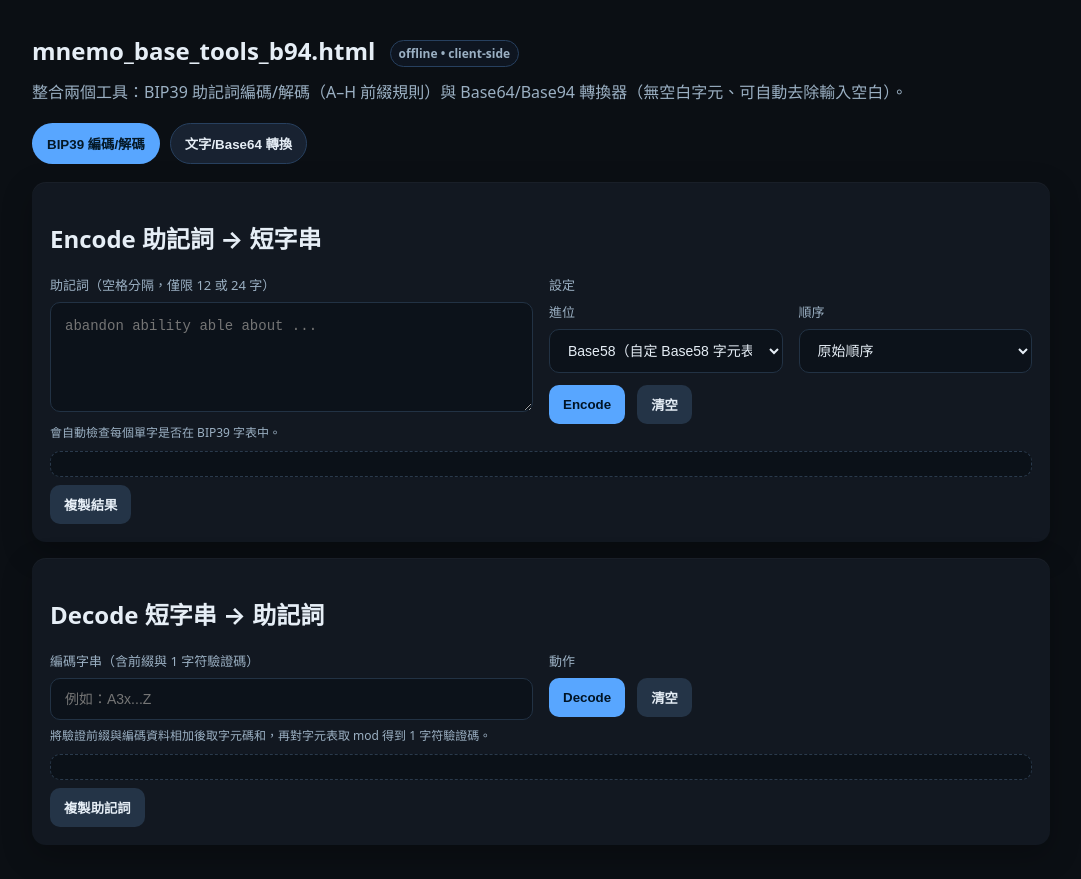
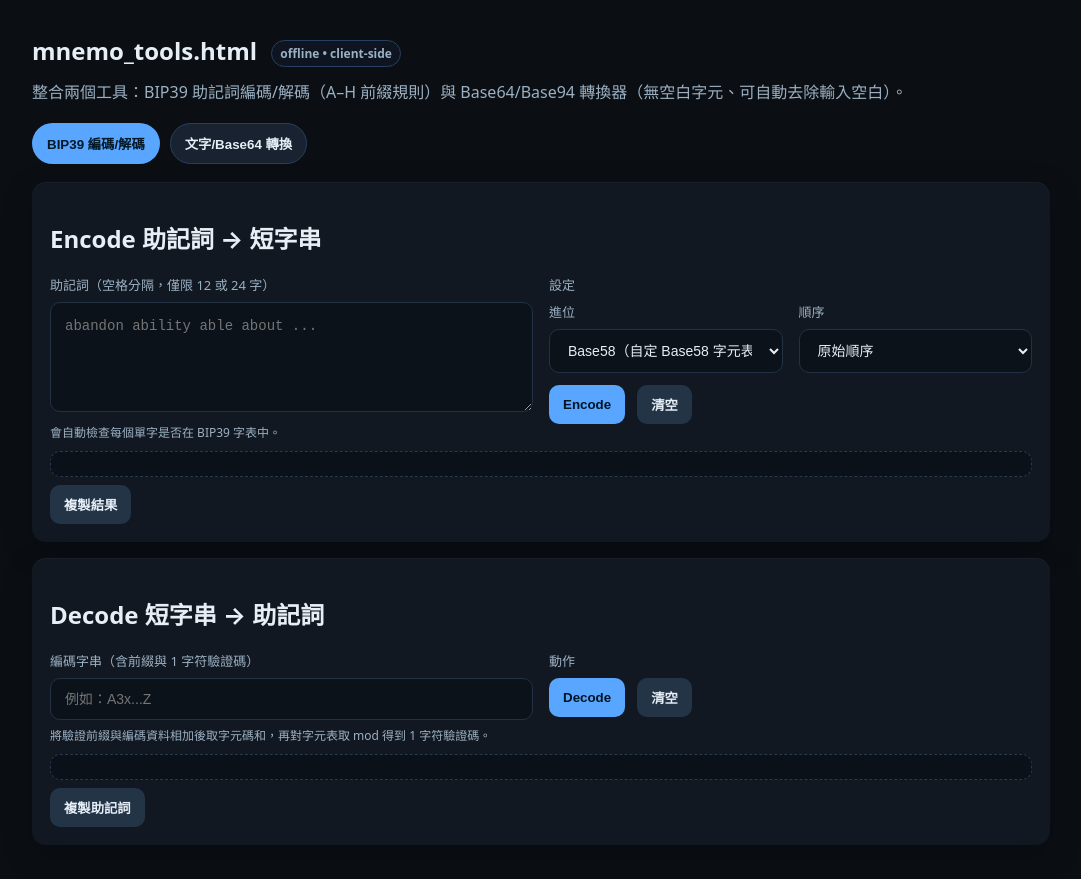
Before and after one commit to deskertw/converter, a plain HTML site: page index.html in a window 1280 px wide. Shown: the whole page, without its empty margins (99-1180 px from the left). Drawn offline with Linux system fonts and the light colour scheme.

Commit message:
Update index.html

```diff
--- a/index.html
+++ b/index.html
@@ -44,7 +44,7 @@
 </head>
 <body>
   <div class="wrap">
-    <h1>mnemo_base_tools_b94.html <span class="pill">offline • client‑side</span></h1>
+    <h1>mnemo_tools.html <span class="pill">offline • client‑side</span></h1>
     <div class="sub">整合兩個工具：BIP39 助記詞編碼/解碼（A–H 前綴規則）與 Base64/Base94 轉換器（無空白字元、可自動去除輸入空白）。</div>
 
     <div class="tabs">
```
